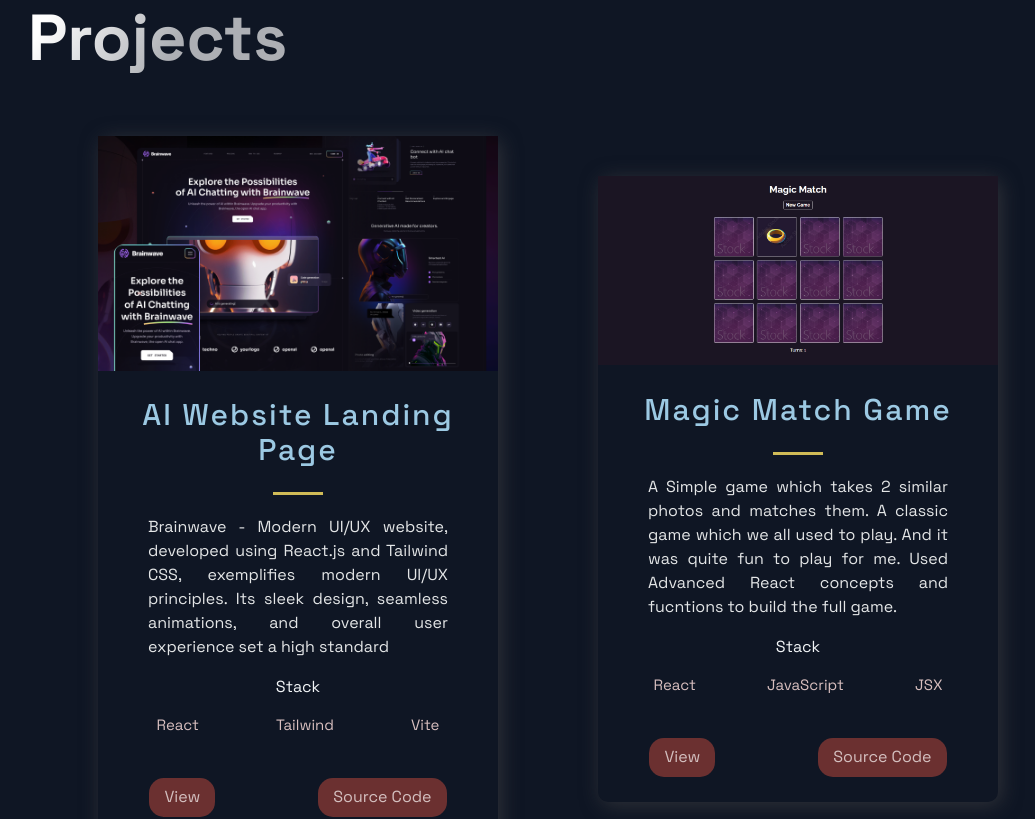
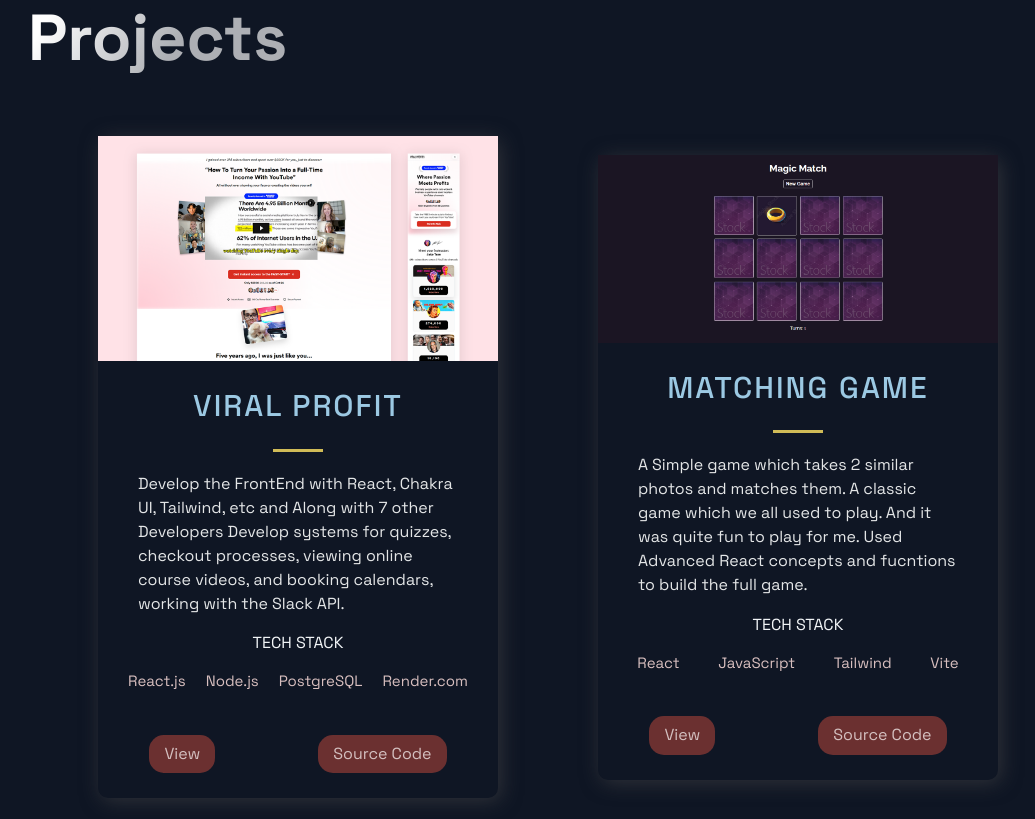
Before and after one commit to ArfinHasib/main-portoflio, a Next.js app: page / in a window 1280 px wide. Shown: the part 780-1599 px from the top of the page, without its empty margins (92-1127 px from the left). Built offline with nearby package versions, Linux system fonts and the light colour scheme.

Commit message:
Updated Portfolio

```diff
--- a/src/components/Projects/Projects.js
+++ b/src/components/Projects/Projects.js
@@ -34,10 +34,10 @@ const Projects = () => (
               <HeaderThree title>{p.title}</HeaderThree>
               <Hr />
             </TitleContent>
-            <CardInfo className='card-info'>{p.description}</CardInfo>
+            <CardInfo className={CardInfo}>{p.description}</CardInfo>
             <div>
               <br />
-              <TitleContent>Stack</TitleContent>
+              <TitleContent>Tech Stack</TitleContent>
               <TagList>
                 {p.tags.map((t, i) => {
                   return <Tag key={i}>{t}</Tag>;
--- a/src/components/Projects/ProjectsStyles.js
+++ b/src/components/Projects/ProjectsStyles.js
@@ -35,6 +35,7 @@ export const TitleContent = styled.div`
   text-align: center;
   z-index: 20;
   width: 100%;
+  text-transform: uppercase;
 `;
 
 export const HeaderThree = styled.h3`
@@ -65,11 +66,11 @@ export const Intro = styled.div`
 
 export const CardInfo = styled.p`
   width: 100%;
-  padding: 0 50px;
+  padding: 0 40px;
   color: #e4e6e7;
   font-style: 2rem;
   line-height: 24px;
-  text-align: justify;
+  text-align: left;
   @media ${(props) => props.theme.breakpoints.sm} {
     padding: 0.3rem;
   }
--- a/src/constants/constants.js
+++ b/src/constants/constants.js
@@ -1,30 +1,30 @@
 export const projects = [
    {
-      title: 'AI Website Landing Page',
+      title: 'Viral Profit',
       description:
-         'Brainwave - Modern UI/UX website, developed using React.js and Tailwind CSS, exemplifies modern UI/UX principles. Its sleek design, seamless animations, and overall user experience set a high standard',
-      image: '/images/1.png',
-      tags: ['React', 'Tailwind', 'Vite'],
-      source: 'https://github.com/ArfinHasib/BrainWave-AI',
-      visit: 'https://brain-wave-ai-website.vercel.app/',
+         'Develop the FrontEnd with React, Chakra UI, Tailwind, etc and Along with 7 other Developers Develop systems for quizzes, checkout processes, viewing online course videos, and booking calendars, working with the Slack API.',
+      image: '/images/5.png',
+      tags: ['React.js', 'Node.js', 'PostgreSQL', 'Render.com'],
+      source: 'https://www.viralprofit.yt/',
+      visit: 'https://www.viralprofit.yt/',
       id: 0,
    },
    {
-      title: 'Magic Match Game',
+      title: 'Matching Game',
       description:
          'A Simple game which takes 2 similar photos and matches them. A classic game which we all used to play. And it was quite fun to play for me. Used Advanced React concepts and fucntions to build the full game.',
       image: '/images/2.png',
-      tags: ['React', 'JavaScript', 'JSX'],
+      tags: ['React', 'JavaScript', 'Tailwind', "Vite"],
       source: 'https://github.com/ArfinHasib/Magic-Match',
       visit: 'https://magicandmatch.netlify.app/',
       id: 1,
    },
    {
-      title: 'MyMoney Expense Tracker',
+      title: 'Expense Tracker',
       description:
          'I built a simple and minimal expense tracker app using React, JSX, React hooks, Router & Firebase as a backend where you can store email and password and login again. Just use the sign up to create a new user and then add expenses list. ',
       image: '/images/3.png',
-      tags: ['React', 'React Router', 'Firebase'],
+      tags: ['React', 'React Router', 'Firebase', "TypeScript"],
       source: 'https://github.com/ArfinHasib/CineMate-React',
       visit: 'https://money-expense-trackerr.netlify.app/',
       id: 2,
```
Also changed, not shown: public/images/5.png (added).
